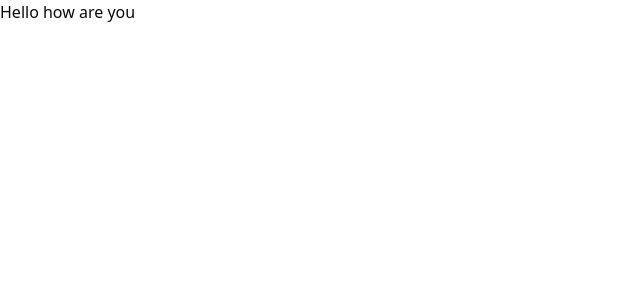
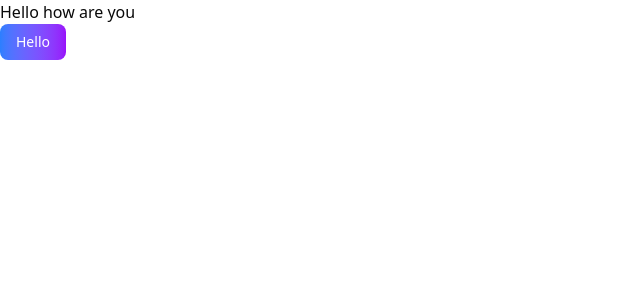
Before and after one commit to sanjaykumar200599/SnapAI, a Next.js app: page / in a window 1280 px wide. Shown: the top 300 px of the page, without its empty margins (0-640 px from the left). Built offline with nearby package versions, Linux system fonts and the light colour scheme.

Commit message:
Customozed button

```diff
--- a/app/globals.css
+++ b/app/globals.css
@@ -1,7 +1,7 @@
 @import "tailwindcss";
 @import "tw-animate-css";
 
-@custom-variant dark (&:is(.dark *));
+/* @custom-variant dark (&:is(.dark *)); */
 
 @theme inline {
   --color-background: var(--background);
--- a/app/page.js
+++ b/app/page.js
@@ -1,8 +1,11 @@
+import { Button } from "@/components/ui/button";
 
 export default function Home() {
   return (
     <div>
-      Hello how are you
+      Hello how are you<br/>
+      <Button variant="primary"> Hello</Button>
+
     </div>
   );
 }
--- a/components/ui/button.jsx
+++ b/components/ui/button.jsx
@@ -20,11 +20,16 @@ const buttonVariants = cva(
         ghost:
           "hover:bg-accent hover:text-accent-foreground dark:hover:bg-accent/50",
         link: "text-primary underline-offset-4 hover:underline",
+      primary:
+          "backdrop-blur-lg bg-gradient-to-r from-blue-500 to-purple-600 text-white border-transparent hover:shadow-2xl hover:shadow-blue-500/25 hover:transform hover:scale-105", // custom
+        glass:
+          "backdrop-blur-lg bg-white/10 text-white border-white/20 hover:bg-white/20 hover:transform hover:scale-105", // custom
       },
       size: {
         default: "h-9 px-4 py-2 has-[>svg]:px-3",
         sm: "h-8 rounded-md gap-1.5 px-3 has-[>svg]:px-2.5",
         lg: "h-10 rounded-md px-6 has-[>svg]:px-4",
+        xl: "h-12 px-6 text-base rounded-xl", // custom
         icon: "size-9",
       },
     },
```
